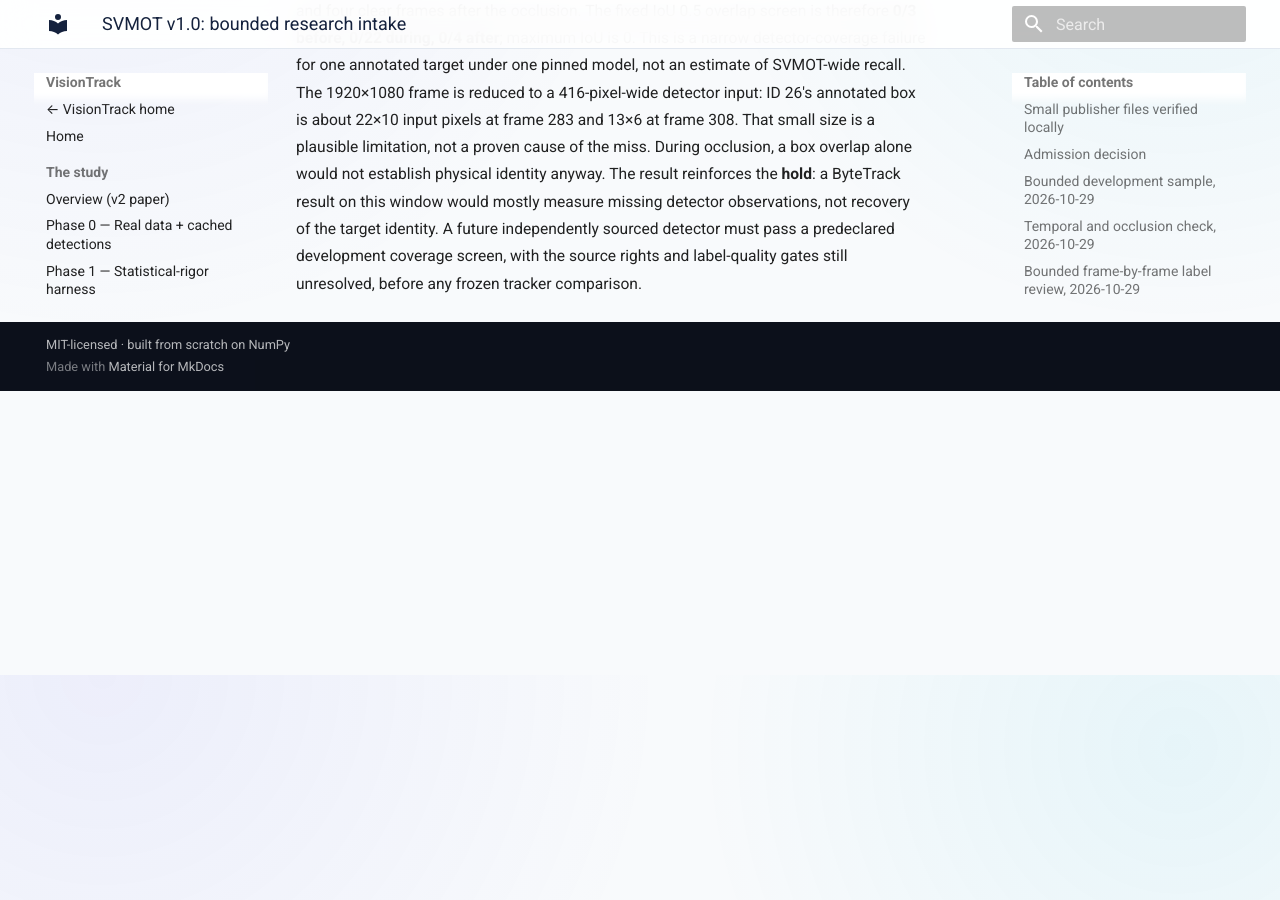
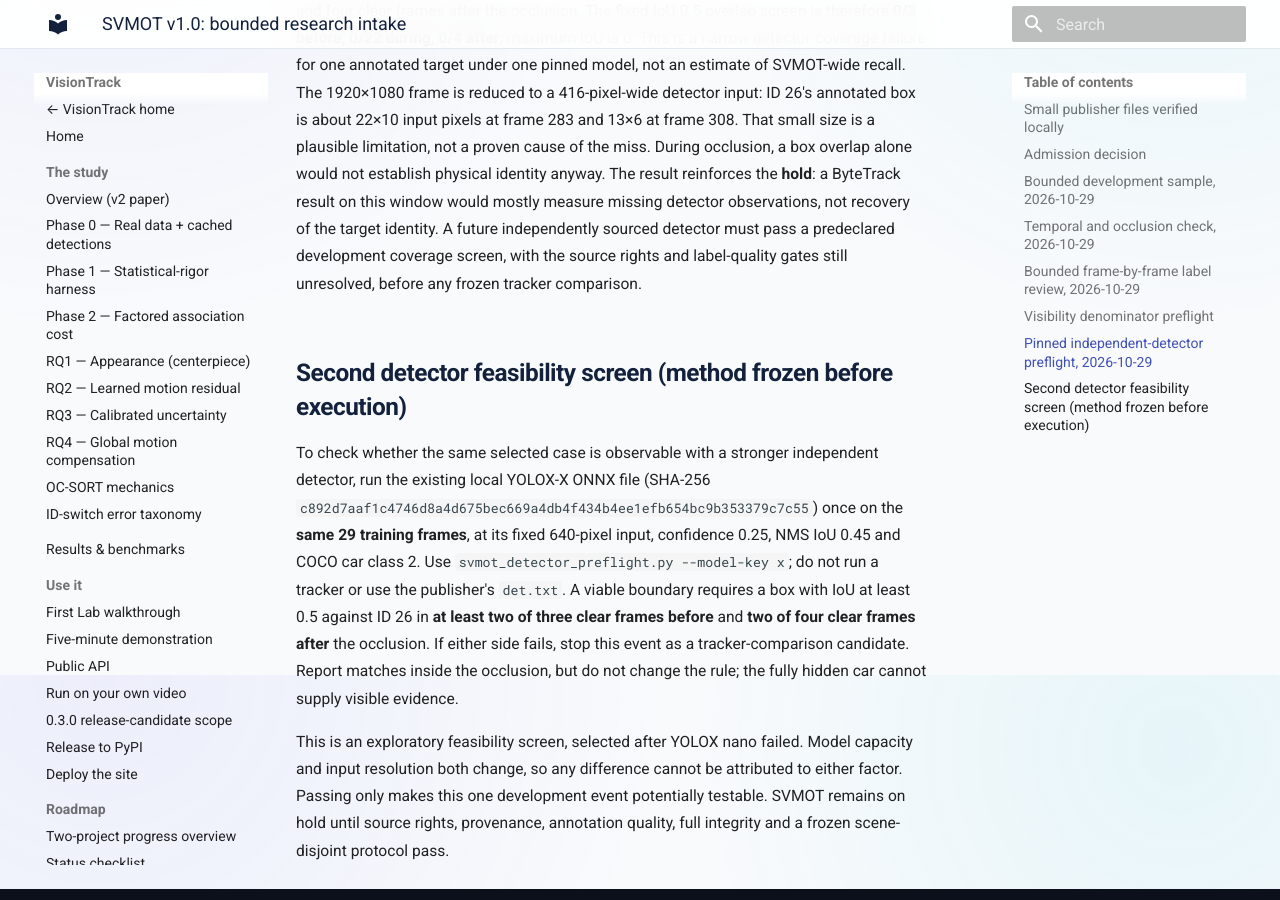
Before and after one commit to hulagerushikesh/visiontrack, an MkDocs documentation site: the page built from docs/SVMOT_INTAKE.md, in a window 1280 px wide and 900 px high, scrolled down 4725 px. Built offline with MkDocs 1.6.1 and Material for MkDocs 9.7.7, drawn with Linux system fonts in a browser that asks for light colours.

Commit message:
Freeze second SVMOT detector feasibility screen

```diff
--- a/docs/SVMOT_INTAKE.md
+++ b/docs/SVMOT_INTAKE.md
@@ -191,3 +191,23 @@ would mostly measure missing detector observations, not recovery of the target
 identity. A future independently sourced detector must pass a predeclared
 development coverage screen, with the source rights and label-quality gates
 still unresolved, before any frozen tracker comparison.
+
+## Second detector feasibility screen (method frozen before execution)
+
+To check whether the same selected case is observable with a stronger
+independent detector, run the existing local YOLOX-X ONNX file (SHA-256
+`c892d7aaf1c4746d8a4d675bec669a4db4f434b4ee1efb654bc9b353379c7c55`)
+once on the **same 29 training frames**, at its fixed 640-pixel input,
+confidence 0.25, NMS IoU 0.45 and COCO car class 2. Use
+`svmot_detector_preflight.py --model-key x`; do not run a tracker or use the
+publisher's `det.txt`. A viable boundary requires a box with IoU at least 0.5
+against ID 26 in **at least two of three clear frames before** and **two of
+four clear frames after** the occlusion. If either side fails, stop this event
+as a tracker-comparison candidate. Report matches inside the occlusion, but
+do not change the rule; the fully hidden car cannot supply visible evidence.
+
+This is an exploratory feasibility screen, selected after YOLOX nano failed.
+Model capacity and input resolution both change, so any difference cannot be
+attributed to either factor. Passing only makes this one development event
+potentially testable. SVMOT remains on hold until source rights, provenance,
+annotation quality, full integrity and a frozen scene-disjoint protocol pass.
```
Also changed, not shown: 2 other files.
